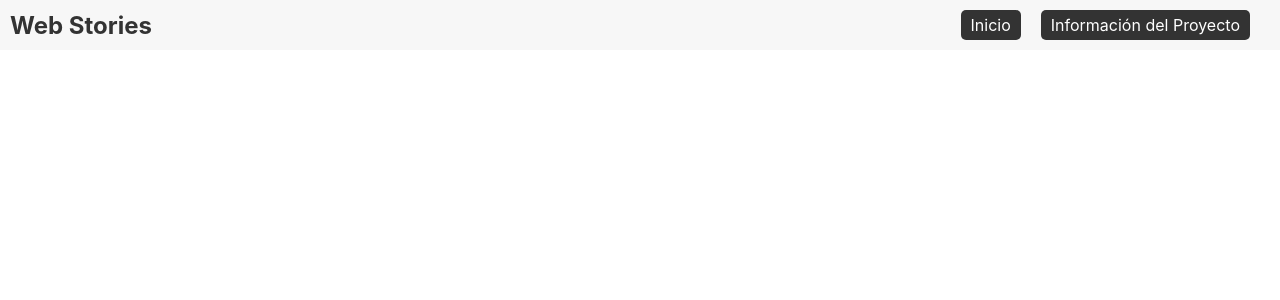
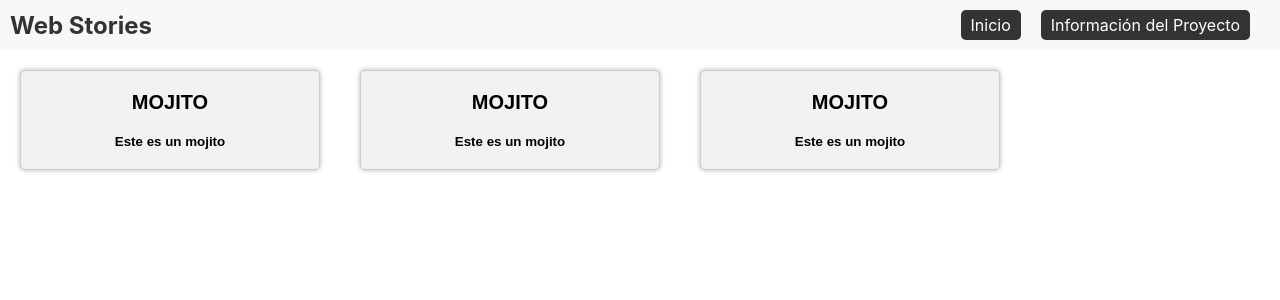
Before and after one commit to MauriErick24/webStories, a React (Create React App) app in the folder Frontend/: page /newProject in a window 1280 px wide. Shown: the top 300 px of the page. Built offline with nearby package versions, Linux system fonts and the light colour scheme.

Commit message:
added MyProjects Screen

```diff
--- a/Frontend/src/App.js
+++ b/Frontend/src/App.js
@@ -5,7 +5,7 @@ import { BrowserRouter, Route, Routes } from "react-router-dom";
 import Home from './Components/Home';
 import NewUserSto from './Components/NewUsSto';
 import Header from './Components/Header';
-
+import ProjectsScreen from './Components/ProjectsScreen';
 
 function App() {
   return (
@@ -22,7 +22,9 @@ function App() {
       <BrowserRouter>
         <Routes>
           <Route path="/newUserStory" element={<NewUserSto />} />
+          <Route path="/newProject" element={<ProjectsScreen />} />
           {/* <Route path="/updateUserStory/:id" element={<getUserStory />} /> */}
+          {/* <Route path="/" element={<ProjectsScreen />} /> */}
           <Route path="/" element={<Home />} />
 
         </Routes>
--- a/Frontend/src/Components/Home.js
+++ b/Frontend/src/Components/Home.js
@@ -7,10 +7,10 @@ const Home = () => {
       <h1>Bienvenidos a Web Stories</h1>
       <div className="buttons">
         <Link to="/newUserStory">
-          <button>Nueva historia de usuario</button>
+          <button>Nuevo Proyecto</button>
         </Link>
-        <Link to="/view-stories">
-          <button>Ver historias de usuario</button>
+        <Link to="/newProject">
+          <button>Ver mis proyectos</button>
         </Link>
       </div>
     </div>
--- /dev/null
+++ b/Frontend/src/Components/ProjectBox.js
@@ -0,0 +1,44 @@
+import React from 'react';
+
+const ProjectBox = () => {
+    return (
+        <button style={{
+            backgroundColor: "#f2f2f2",
+            border: "1px solid #ccc",
+            borderRadius: "5px",
+            padding: "20px",
+            fontWeight: "bold",
+            textAlign: "center",
+            boxShadow: "0 0 5px rgba(0, 0, 0, 0.3)",
+            margin: "20px",
+            width: "300px",
+            height: "100px",
+            cursor: "pointer"
+          }}>
+            <h
+              style={{
+                fontSize: "1.5em",
+                textTransform: "uppercase",
+                fontWeight: "bold",
+                textAlign: "center",
+                color: "#000",
+                marginBottom: "10px" // Agregar margen inferior de 10px
+              }}
+            >
+              Mojito
+            </h>
+            <p
+              style={{
+                fontSize: "1em",
+                marginTop: "20px", // Agregar margen superior de 10px
+              }}
+            >
+                Este es un mojito
+            </p>
+          </button>
+    );
+}
+
+export default ProjectBox;
+
+//styles
--- /dev/null
+++ b/Frontend/src/Components/ProjectsScreen.js
@@ -0,0 +1,18 @@
+import React from "react";
+import ProjectBox from "./ProjectBox";
+const ProjectsScreen = () => {
+    return (
+        <div
+            style={{
+                float: "left"
+            }}
+        >
+            <ProjectBox />
+            <ProjectBox />
+            <ProjectBox />
+
+        </div>
+    );
+}
+
+export default ProjectsScreen;
```
